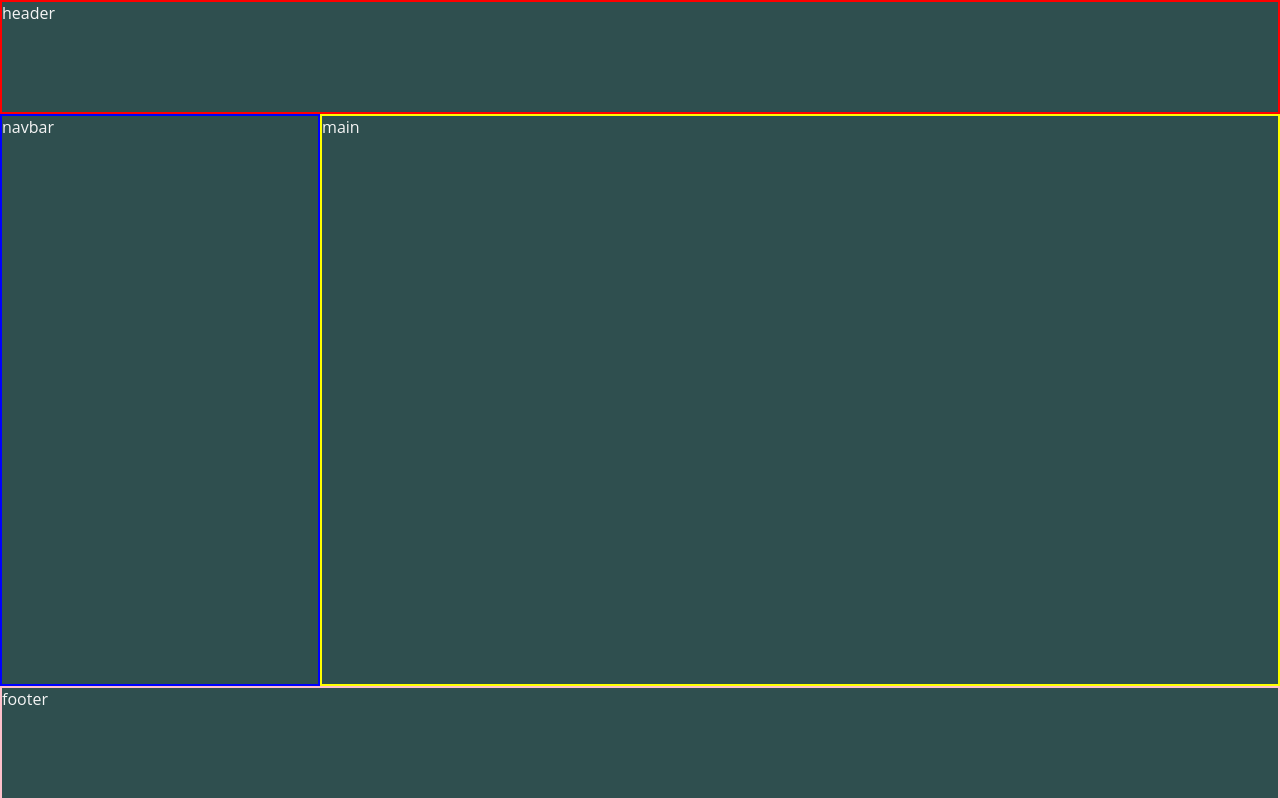
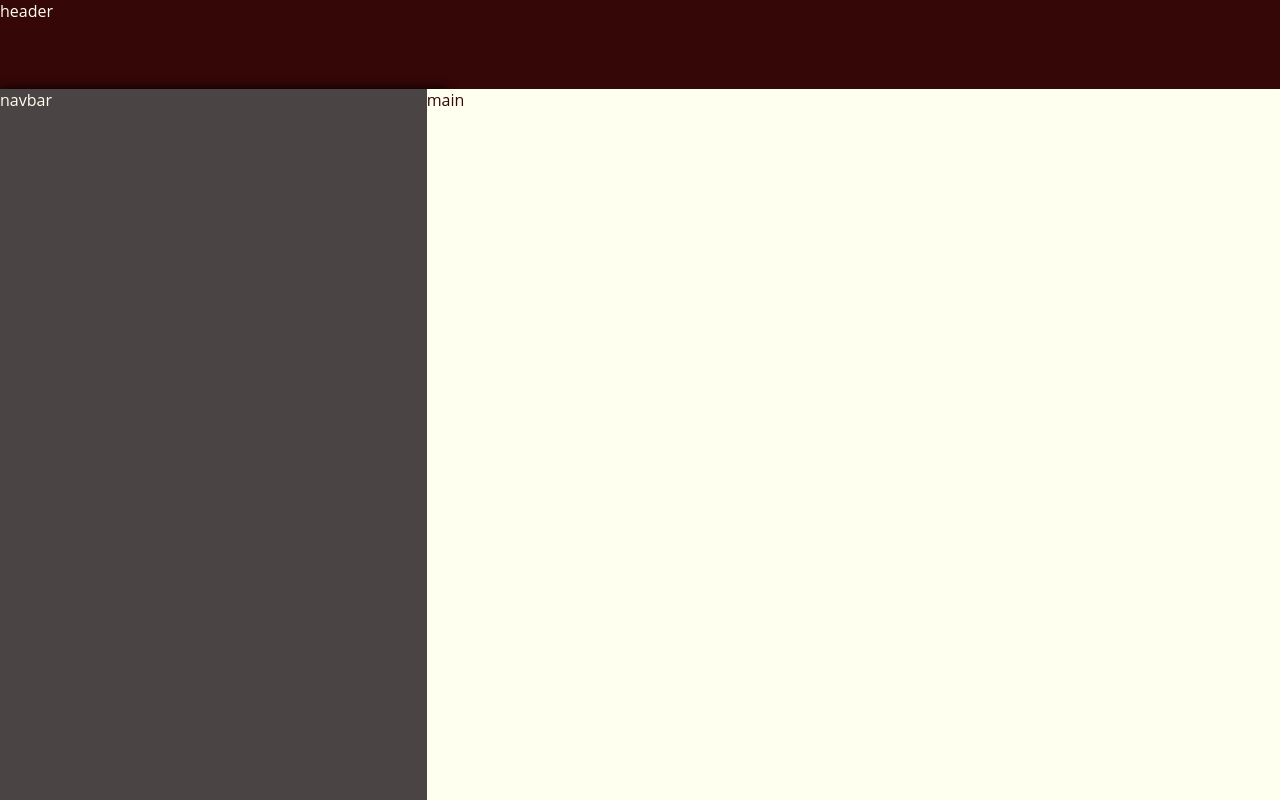
Before and after one commit to TannerHornsby7/odin-todo, a website built with webpack: page index.html in a window 1280 px wide. Built offline with nearby package versions, Linux system fonts and the light colour scheme; a web font is replaced by a local one.

Commit message:
Refactor CreateElement to Create Section

```diff
--- a/src/index.js
+++ b/src/index.js
@@ -1,7 +1,7 @@
 import layout from './layout';
 import './style.scss';
 
-let l = layout("container", "header", "navbar", "main", "footer").compose();
+let l = layout("container", "header", "navbar", "main").compose();
 
 console.log("Hello World!");
 console.log(l);
--- a/src/layout.js
+++ b/src/layout.js
@@ -8,30 +8,35 @@ let layout = (c, h, n, m, f) => {
         h, //header
         n, //navbar
         m, //main
-        f, //footer
         compose () {
-            return appendElements(c, h, n, m, f)
+            return appendSections(c, h, n, m)
         }
     }
 
-    return Object.assign(Object.create(proto), { c, h, n, m, f } );
+    return Object.assign(Object.create(proto), { c, h, n, m } );
 };
 
-// Create DOM element and add it's class
-function createElement (element) {
+// Create Header
+
+
+
+// Create Navbar
+
+// Create DOM section and add it's class
+function createSection (section) {
     let dome = document.createElement('div');
-    if(element != "container") {
-        dome.textContent = element;
+    if(section != "container") {
+        dome.textContent = section;
     }
-    dome.classList.add(element);
+    dome.classList.add(section);
     return dome;
 }
 
-// Append list of elements to container
-function appendElements(c) {
-    const container = createElement(c);
+// Append list of sections to container
+function appendSections(c) {
+    const container = createSection(c);
     for(let i = 1; i<arguments.length; i++) {
-        container.appendChild(createElement(arguments[i]));
+        container.appendChild(createSection(arguments[i]));
     }
     return document.body.appendChild(container);
 }
--- a/src/style.scss
+++ b/src/style.scss
@@ -1,8 +1,8 @@
 @use 'formatting';
 
 // theme colors
-$lightcolor: whitesmoke;
-$darkcolor: darkslategrey;
+$lightcolor: ivory;
+$darkcolor: rgb(53, 7, 7);
 
 // setting theme
 @mixin theme($dark: true) {
@@ -23,31 +23,25 @@ $darkcolor: darkslategrey;
     width: 100%;
     height: 100%;
     display: grid;
-    grid-template-rows: 2fr 10fr 2fr;
-    grid-template-columns: 1fr 3fr;
+    grid-template-rows: 1fr 8fr;
+    grid-template-columns: 1fr 2fr;
     @include theme;
 }
 
 .header {
     grid-row: 1 / 2;
     grid-column: 1 / 3;
-    border: 2px solid red;
 }
 
 .navbar {
+    background-color: rgb(75, 68, 68);
+    box-shadow: 10px 10px 10px 10px black;
     grid-row: 2 / 3;
     grid-column: 1 / 2;
-    border: 2px solid blue;
 }
 
 .main {
+    @include theme(false);
     grid-row: 2 / 3;
     grid-column: 2 / 3;
-    border: 2px solid yellow;
 }
-
-.footer {
-    grid-row: 3 / 4;
-    grid-column: 1 / 3;
-    border: 2px solid pink;
-}
```
Also changed, not shown: dist/index.js, dist/layout.js.
